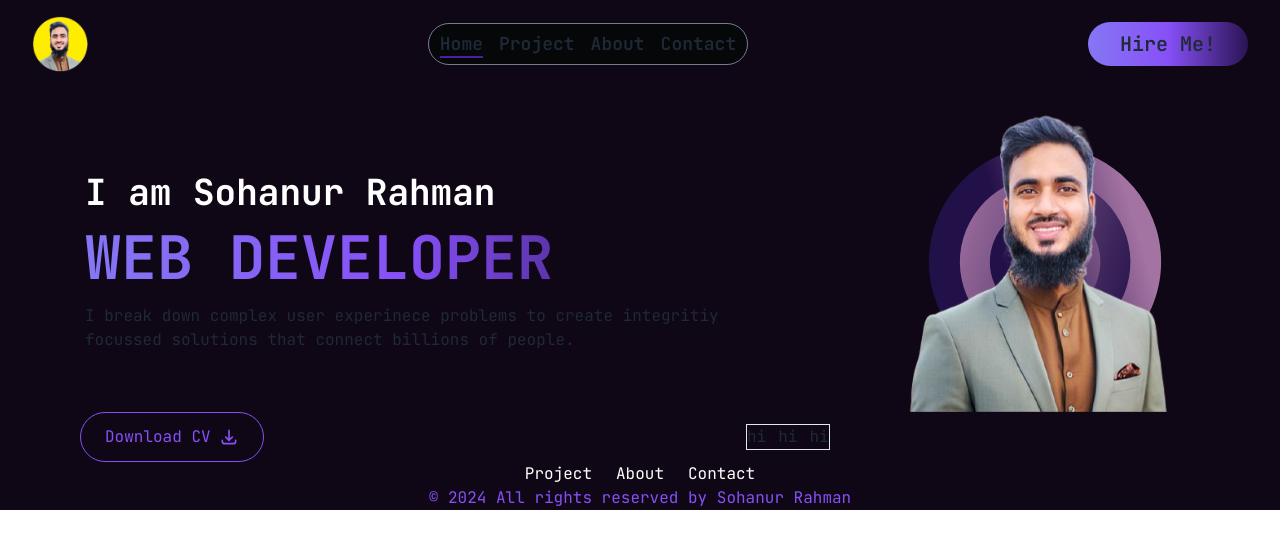
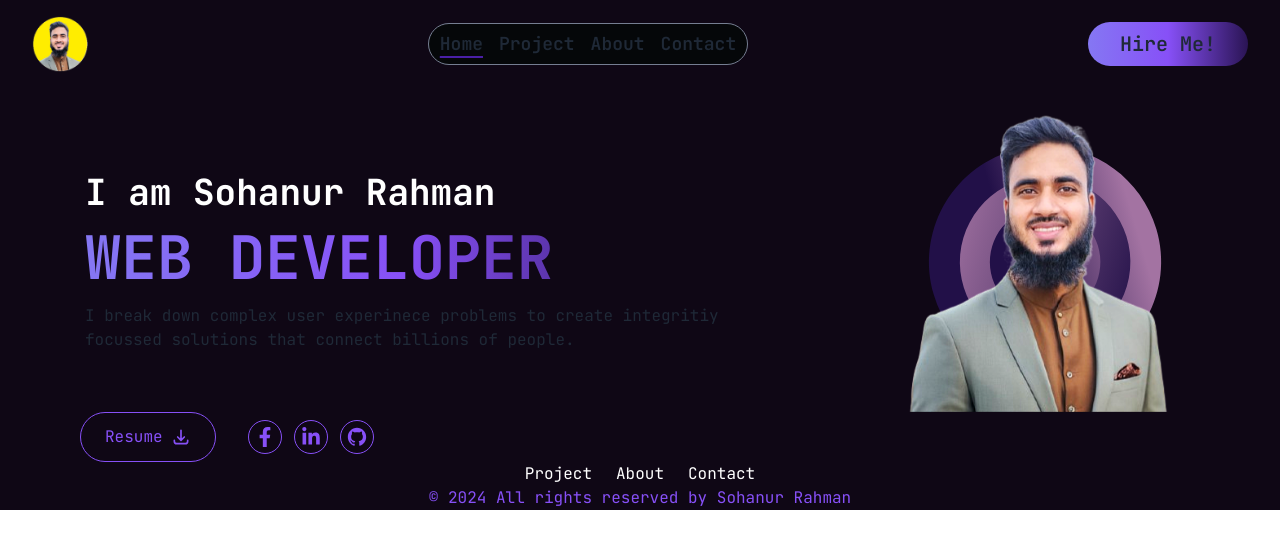
Before and after one commit to Sohan1928/sohan-portfolio, a React (Vite) app: page / in a window 1280 px wide. Shown: the top 548 px of the page. Built offline with nearby package versions, Linux system fonts and the light colour scheme.

Commit message:
resume file added successfully

```diff
--- a/src/pages/Home/Banner/DownloadCv.jsx
+++ b/src/pages/Home/Banner/DownloadCv.jsx
@@ -1,21 +1,38 @@
 import React from "react";
 import { HiOutlineDownload } from "react-icons/hi";
+import { FaFacebookF } from "react-icons/fa";
+import { FaLinkedinIn } from "react-icons/fa";
+import { GrGithub } from "react-icons/gr";
 
 const DownloadCv = () => {
   return (
     <div className="items-center md:gap-8 md:flex">
-      <div>
-        <button className="flex items-center text-center gap-2 px-6 py-3 text-[#8750f7] bg-transparent border border-[#8750f7] rounded-full">
-          Download CV
-          <span className="text-xl">
-            <HiOutlineDownload />
-          </span>
-        </button>
+      <div className="flex justify-center">
+        <a href="SR_resume.pdf" download="Sohanur_Rahman_CV.pdf">
+          <button className="flex items-center text-center gap-2 px-6 py-3 text-[#8750f7] bg-transparent border border-[#8750f7] rounded-full">
+            Resume
+            <span className="text-xl">
+              <HiOutlineDownload />
+            </span>
+          </button>
+        </a>
       </div>
-      <div className="flex items-center justify-center mx-auto mt-4 space-x-3 text-center border md:mt-0">
-        <h3>hi</h3>
-        <h3>hi</h3>
-        <h3>hi</h3>
+      <div className="flex items-center justify-center mt-4 space-x-3 md:mt-0">
+        <h3 className="text-[#8750f7] border border-[#8750f7] p-1.5 text-xl rounded-full">
+          <a href="https://www.facebook.com/profile.php?id=100008071849017&mibextid=ZbWKwL">
+            <FaFacebookF />
+          </a>
+        </h3>
+        <h3 className="text-[#8750f7] border border-[#8750f7] p-1.5 text-xl rounded-full">
+          <a href="https://www.linkedin.com/in/sksohanurrahmanofficial">
+            <FaLinkedinIn />
+          </a>
+        </h3>
+        <h3 className="text-[#8750f7] border border-[#8750f7] p-1.5 text-xl rounded-full">
+          <a href="https://github.com/Sohan1928">
+            <GrGithub />
+          </a>
+        </h3>
       </div>
     </div>
   );
```
Also changed, not shown: 1 other file (tests, documents, lock files or other folders).
